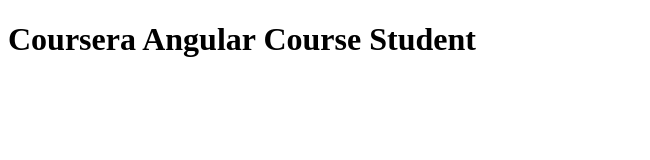
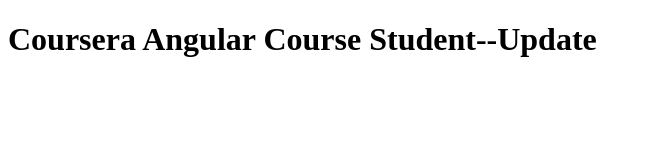
Before and after one commit to sujittripathy/coursera-angular, a plain HTML site: page index.html in a window 1280 px wide. Shown: the whole page, without its empty margins (0-650 px from the left). Drawn offline with Linux system fonts and the light colour scheme.

Commit message:
First Web File 2

```diff
--- a/index.html
+++ b/index.html
@@ -5,6 +5,6 @@
     <title>Coursera Angular Course</title>
   </head>
   <body>
-    <h1>Coursera Angular Course Student</h1>
+    <h1>Coursera Angular Course Student--Update</h1>
   </body>
 </html>
```
